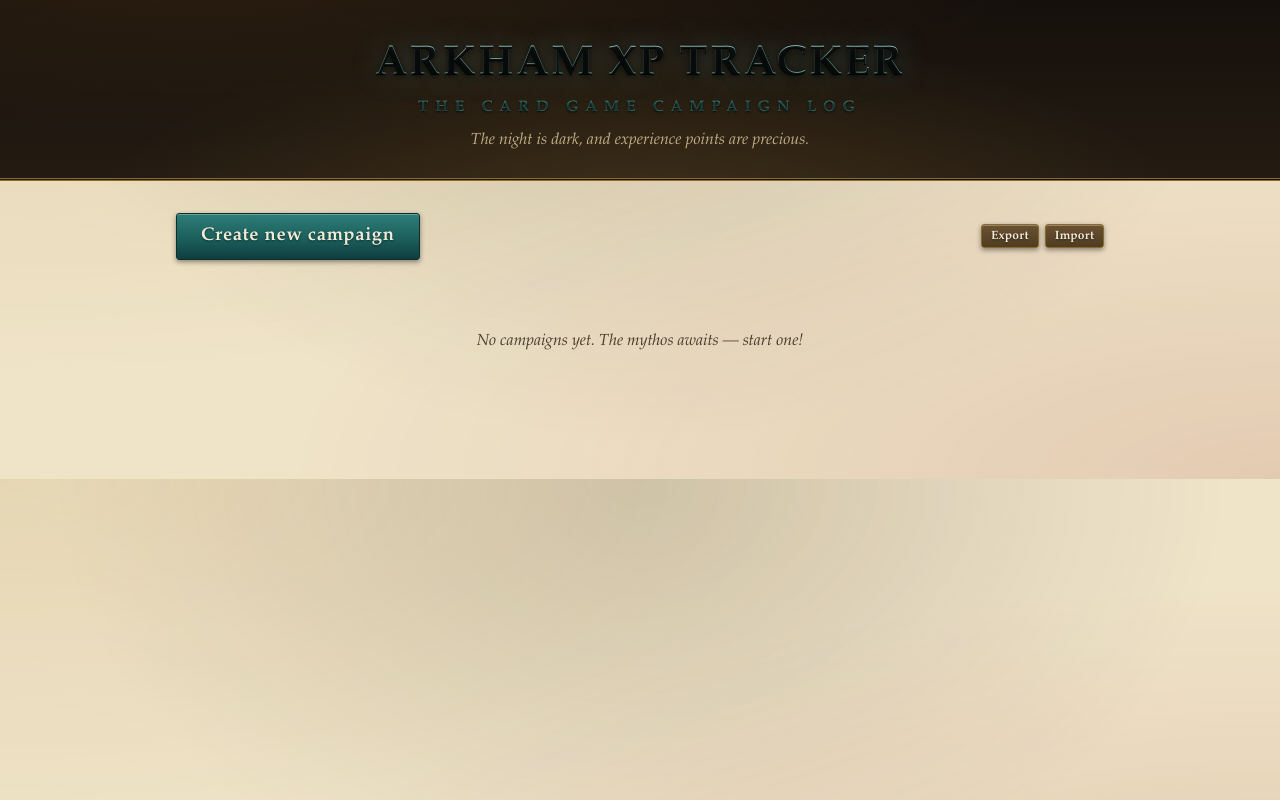
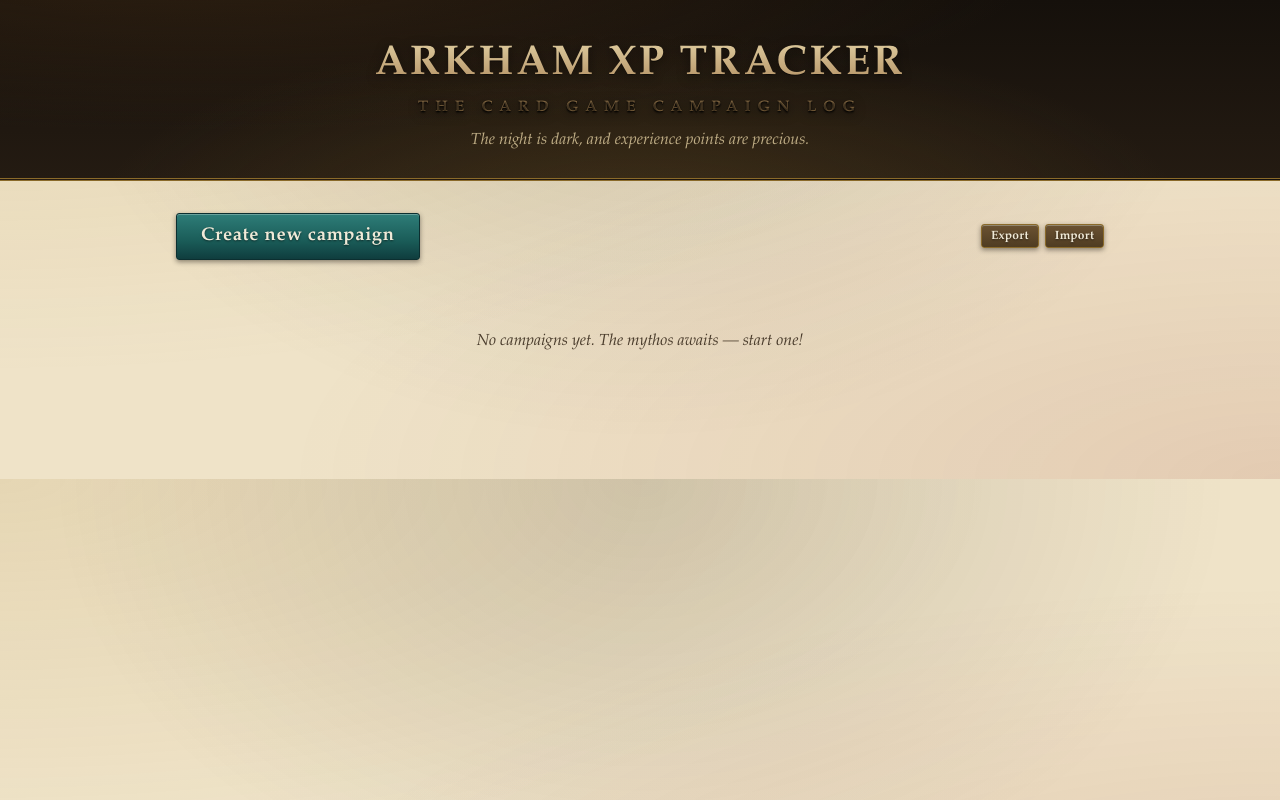
Before and after one commit to Hedstrommen/arkham-horror-lcg-xp-tracker, a website: page docs/index.html in a window 1280 px wide. Drawn offline with Linux system fonts and the light colour scheme.

Commit message:
fix: fill the title with the secondary light-brown color
Co-authored-by: Hedstrommen <Hedstrommen@users.noreply.github.com>

```diff
--- a/docs/styles/arkham.css
+++ b/docs/styles/arkham.css
@@ -54,12 +54,9 @@ body {
   font-weight: 700;
   letter-spacing: 0.06em;
   text-transform: uppercase;
-  color: var(--gold-bright);
-  text-shadow:
-    0 1px 0 rgba(0, 0, 0, 0.9),
-    0 2px 6px rgba(0, 0, 0, 0.7),
-    0 0 30px rgba(90, 168, 160, 0.4);
-  background: linear-gradient(180deg, #a8d8d0 10%, #5aa8a0 50%, #2e7d78 100%);
+  color: #6b5232;
+  filter: drop-shadow(0 1px 0 rgba(0, 0, 0, 0.55)) drop-shadow(0 2px 6px rgba(0, 0, 0, 0.45));
+  background: linear-gradient(180deg, #d8c396 10%, #b8976a 50%, #8a6a3e 100%);
   -webkit-background-clip: text;
   background-clip: text;
   -webkit-text-fill-color: transparent;
--- a/src/presentation/styles/arkham.css
+++ b/src/presentation/styles/arkham.css
@@ -54,12 +54,9 @@ body {
   font-weight: 700;
   letter-spacing: 0.06em;
   text-transform: uppercase;
-  color: var(--gold-bright);
-  text-shadow:
-    0 1px 0 rgba(0, 0, 0, 0.9),
-    0 2px 6px rgba(0, 0, 0, 0.7),
-    0 0 30px rgba(90, 168, 160, 0.4);
-  background: linear-gradient(180deg, #a8d8d0 10%, #5aa8a0 50%, #2e7d78 100%);
+  color: #6b5232;
+  filter: drop-shadow(0 1px 0 rgba(0, 0, 0, 0.55)) drop-shadow(0 2px 6px rgba(0, 0, 0, 0.45));
+  background: linear-gradient(180deg, #d8c396 10%, #b8976a 50%, #8a6a3e 100%);
   -webkit-background-clip: text;
   background-clip: text;
   -webkit-text-fill-color: transparent;
```
